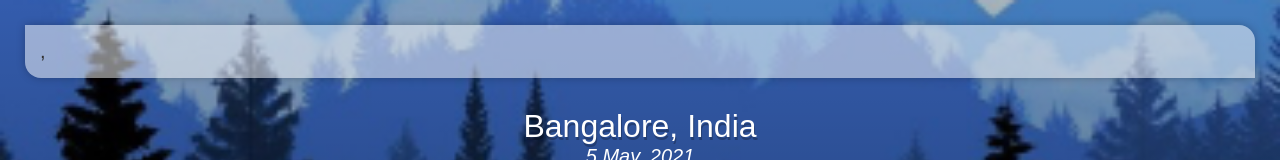
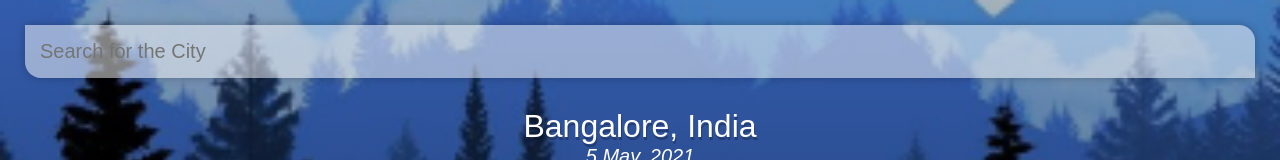
Before and after one commit to azharahmed-98/weather-application, a Vue app: page / in a window 1280 px wide. Shown: the top 160 px of the page. Built offline with nearby package versions, Linux system fonts and the light colour scheme; no server answers; the HTML template or start-up script is replaced by a standard one.

Commit message:
Fixed the error that was appearing when reading the API Key

```diff
--- a/package.json
+++ b/package.json
@@ -9,7 +9,6 @@
   },
   "dependencies": {
     "core-js": "^3.6.5",
-    "dotenv": "^10.0.0",
     "vue": "^3.0.0"
   },
   "devDependencies": {
--- a/src/App.vue
+++ b/src/App.vue
@@ -2,11 +2,12 @@
   <div id="app">
     <main>
       <div class="search-box">
-        <input type="text"
-        class="search-bar"
-        placeholder="Enter your City"
-        v-model="query"
-        @keypress="getWeather"
+        <input
+          type="text"
+          class="search-bar"
+          placeholder="Search for the City"
+          v-model="query"
+          @keypress="getWeather"
         />
       </div>
       <div class="weather-wrap">
@@ -30,16 +31,15 @@ export default {
   name: 'App',
   data () {
     return{
-      apiKey: process.env.API_KEY,
+      apiKey: process.env.VUE_APP_API_KEY,
       baseUrl: 'http://api.openweathermap.org/data/2.5/',
-      query: ',',
+      query: '',
       weather: {}
     }
   },
   methods:{
     getWeather(){
-      console.log(process.env.API_KEY);
-      console.log("here");
+
     }
   }
 }
@@ -81,10 +81,12 @@ main{
 
   color: #313131;
   font-size: 20px;
+
   appearance: none;
   border:none;
   outline: none;
   background: none;
+
   box-shadow: 0px 0px 8px rgba(0, 0, 0, 0.25);
   background-color: rgba(255, 255, 255, 0.5);
   border-radius: 0px 16px 0px 16px;
@@ -123,10 +125,12 @@ main{
   color: #FFF;
   font-size: 102px;
   font-weight: 900;
+
   text-shadow: 3px 6px rgba(0, 0, 0, 0.25);
   background-color:rgba(255, 255, 255, 0.25);
   border-radius: 16px;
   margin: 30px 0px;
+
   box-shadow: 3px 6px rgba(0, 0, 0, 0.25);
 }
 
```
Also changed, not shown: 1 other file (tests, documents, lock files or other folders).
